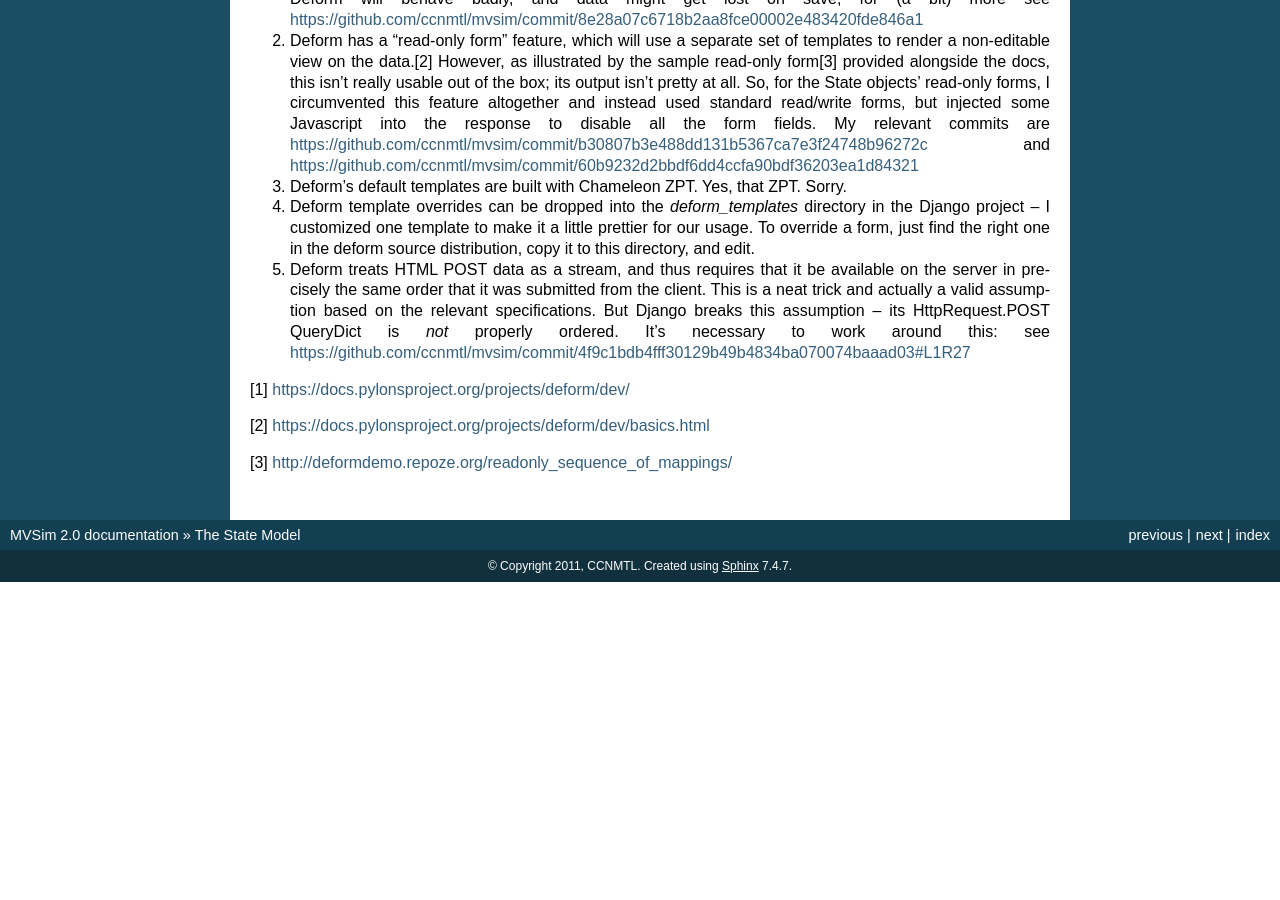
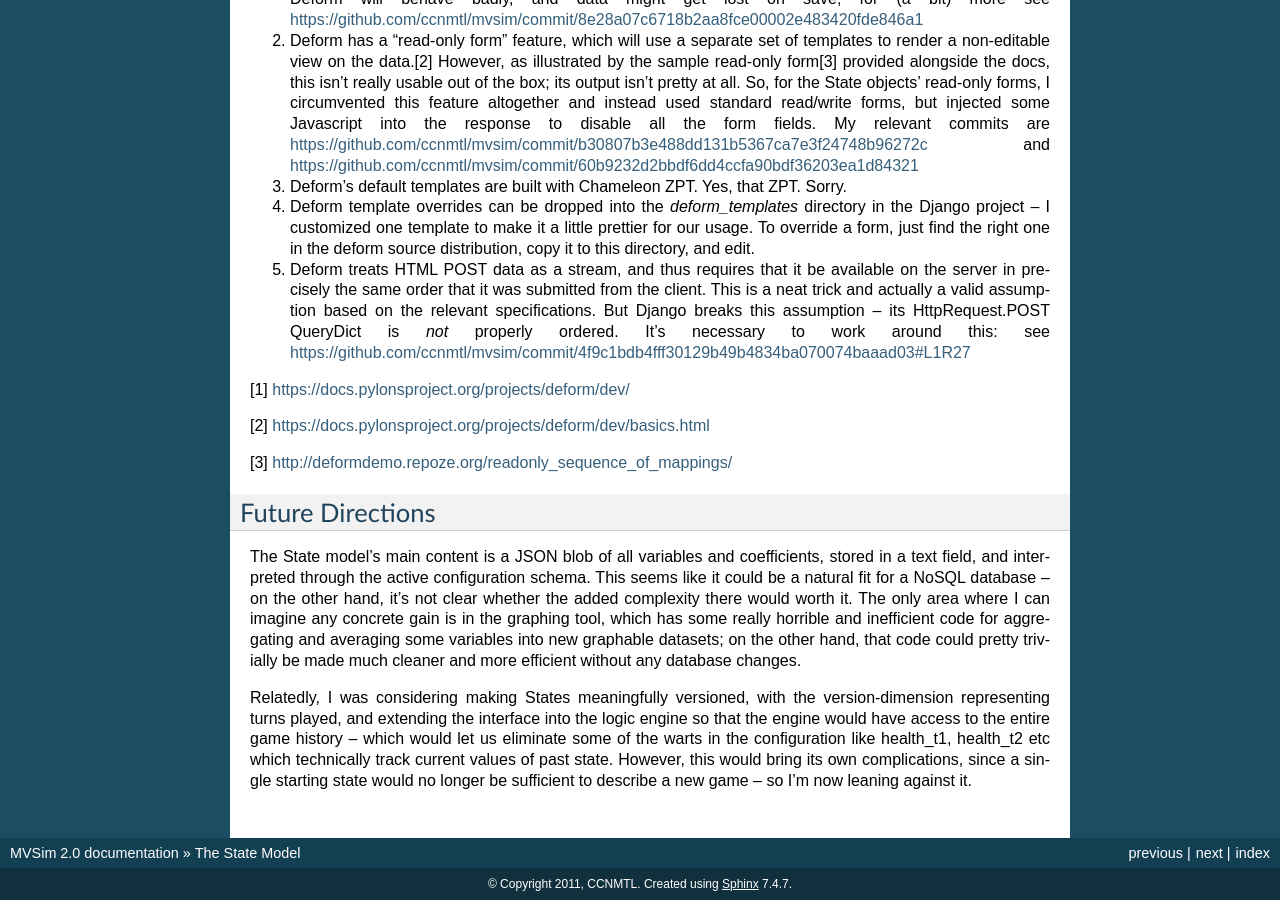
Before and after one commit to ccnmtl/mvsim, a Sphinx documentation site: the page built from docs/states.txt, in a window 1280 px wide and 900 px high, scrolled down 734 px. Built offline with Sphinx 7.4.7, drawn with Linux system fonts in a browser that asks for light colours; before the commit the page ends 1316 px from its top, so only the background shows below that.

Commit message:
talk about noSQL and versioning -- with misgivings!

```diff
--- a/docs/states.txt
+++ b/docs/states.txt
@@ -82,3 +82,27 @@ might not be obvious and are worth highlighting:
 [2] https://docs.pylonsproject.org/projects/deform/dev/basics.html
 
 [3] http://deformdemo.repoze.org/readonly_sequence_of_mappings/
+
+Future Directions
+-----------------
+
+The State model's main content is a JSON blob of all variables and
+coefficients, stored in a text field, and interpreted through the
+active configuration schema. This seems like it could be a natural fit
+for a NoSQL database -- on the other hand, it's not clear whether the
+added complexity there would worth it. The only area where I can
+imagine any concrete gain is in the graphing tool, which has some
+really horrible and inefficient code for aggregating and averaging
+some variables into new graphable datasets; on the other hand, that
+code could pretty trivially be made much cleaner and more efficient
+without any database changes.
+
+Relatedly, I was considering making States meaningfully versioned,
+with the version-dimension representing turns played, and extending
+the interface into the logic engine so that the engine would have
+access to the entire game history -- which would let us eliminate some
+of the warts in the configuration like health_t1, health_t2 etc which
+technically track current values of past state. However, this would
+bring its own complications, since a single starting state would no
+longer be sufficient to describe a new game -- so I'm now leaning
+against it.
```
